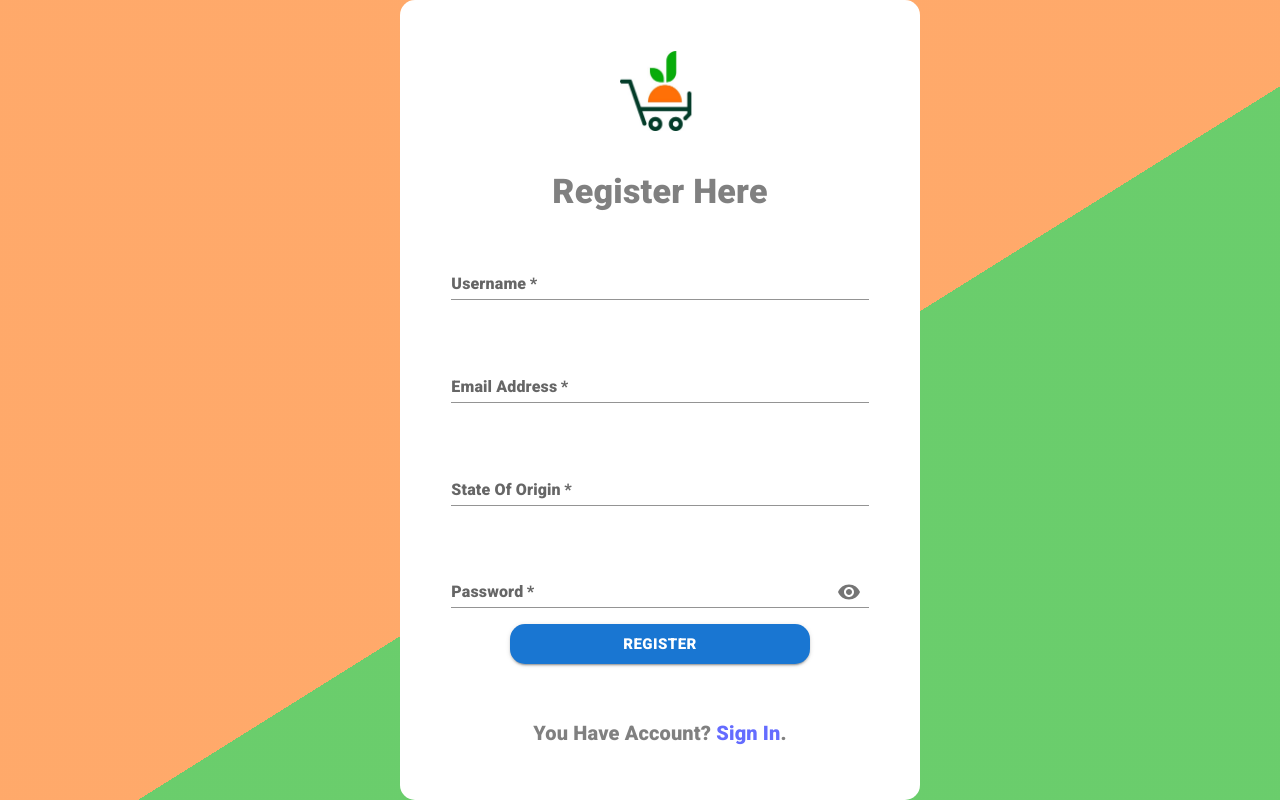
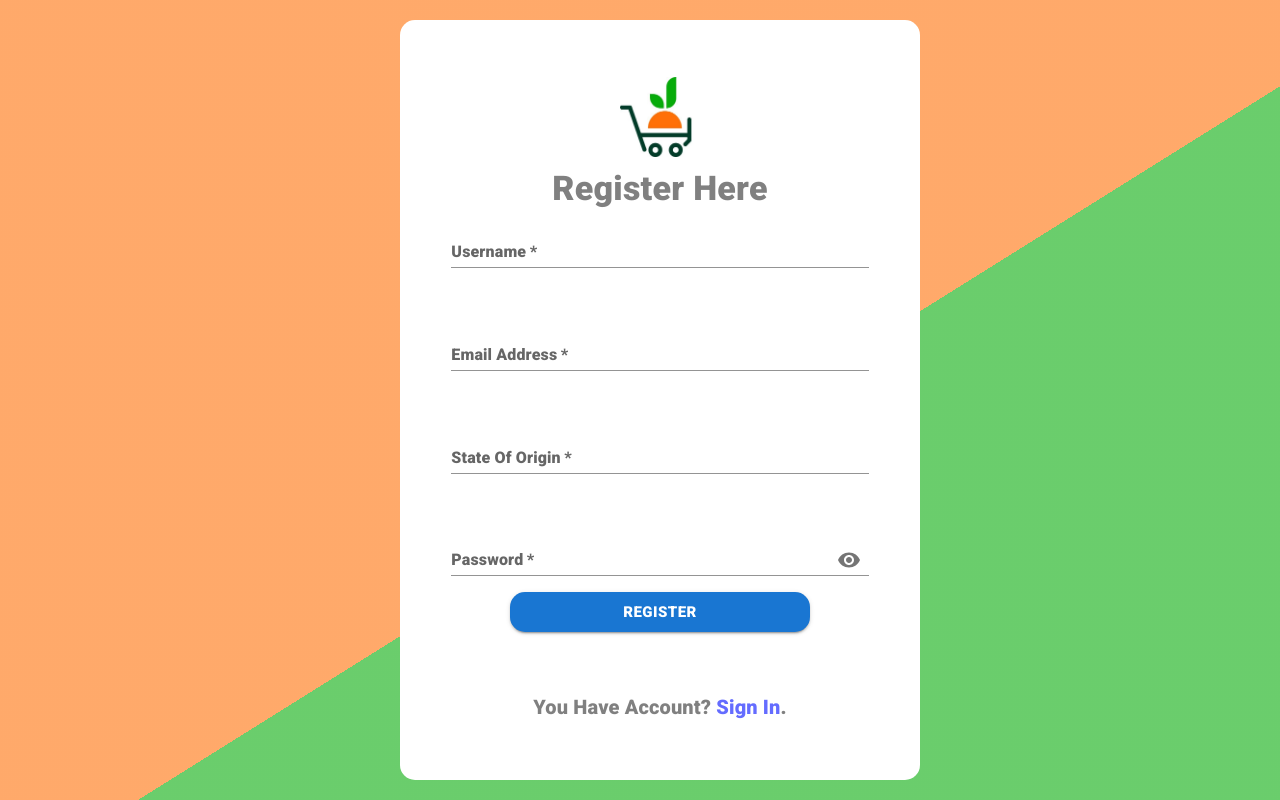
Before and after one commit to Dr-Maxwell/E-commerce, a React (Vite) app: page /register in a window 1280 px wide. Built offline with nearby package versions, Linux system fonts and the light colour scheme; no server answers.

Commit message:
updattted

```diff
--- a/src/WELCOME/Login.jsx
+++ b/src/WELCOME/Login.jsx
@@ -108,7 +108,7 @@ const Login = () => {
           style={{
             background: "rgb(255,255,255)",
             height: "100%",
-            width: "100%",
+
             display: "flex",
             justifyContent: "space-evenly",
             alignItems: "center",
@@ -196,7 +196,6 @@ const Login = () => {
             </FormControl>
             <div
               style={{
-                width: "420px",
                 color: "gray",
                 display: "flex",
                 justifyContent: "space-evenly",
--- a/src/WELCOME/Registration.jsx
+++ b/src/WELCOME/Registration.jsx
@@ -2,7 +2,7 @@
 
 import React from "react";
 import "./../WELCOME/login.css";
-import "./../WELCOME/login.css";
+
 import logo from "./../../src/logosvg.jpeg";
 import { useState } from "react";
 import { Typography } from "@mui/material";
@@ -152,8 +152,8 @@ const Registration = () => {
             alt="logo"
           />
           <div
-            className="login"
             style={{
+              width: "100%",
               display: "flex",
               justifyContent: "center",
               alignItems: "center",
@@ -169,7 +169,7 @@ const Registration = () => {
             action="#"
             style={{
               display: "flex",
-              justifyContent: "space-around",
+              justifyContent: "space-evenly",
               alignItems: "center",
               marginTop: "-3rem",
             }}
--- a/src/WELCOME/login.css
+++ b/src/WELCOME/login.css
@@ -37,7 +37,8 @@
 }
 @media screen and (max-width: 426px) {
   .container {
-    width: 100%;
+    width: 100vw;
+    height: 100vh;
     display: flex;
     justify-content: center;
     align-items: center;
@@ -49,8 +50,10 @@
   }
   .login {
     display: flex;
-    width: 100vw;
-    height: 100vh;
+    justify-content: center;
+    align-items: center;
+    width: 100%;
+    height: 100%;
     border-radius: none;
     margin: 0px;
     padding: 15px 0px;
@@ -69,9 +72,12 @@ form {
 }
 @media screen and (min-width: 426px) {
   .login {
-    margin: "20px";
     border-radius: 15px;
     padding: 15px;
     margin: 20px;
+    width: 650px;
+  }
+  .container {
+    padding: 20px 0px;
   }
 }
```
